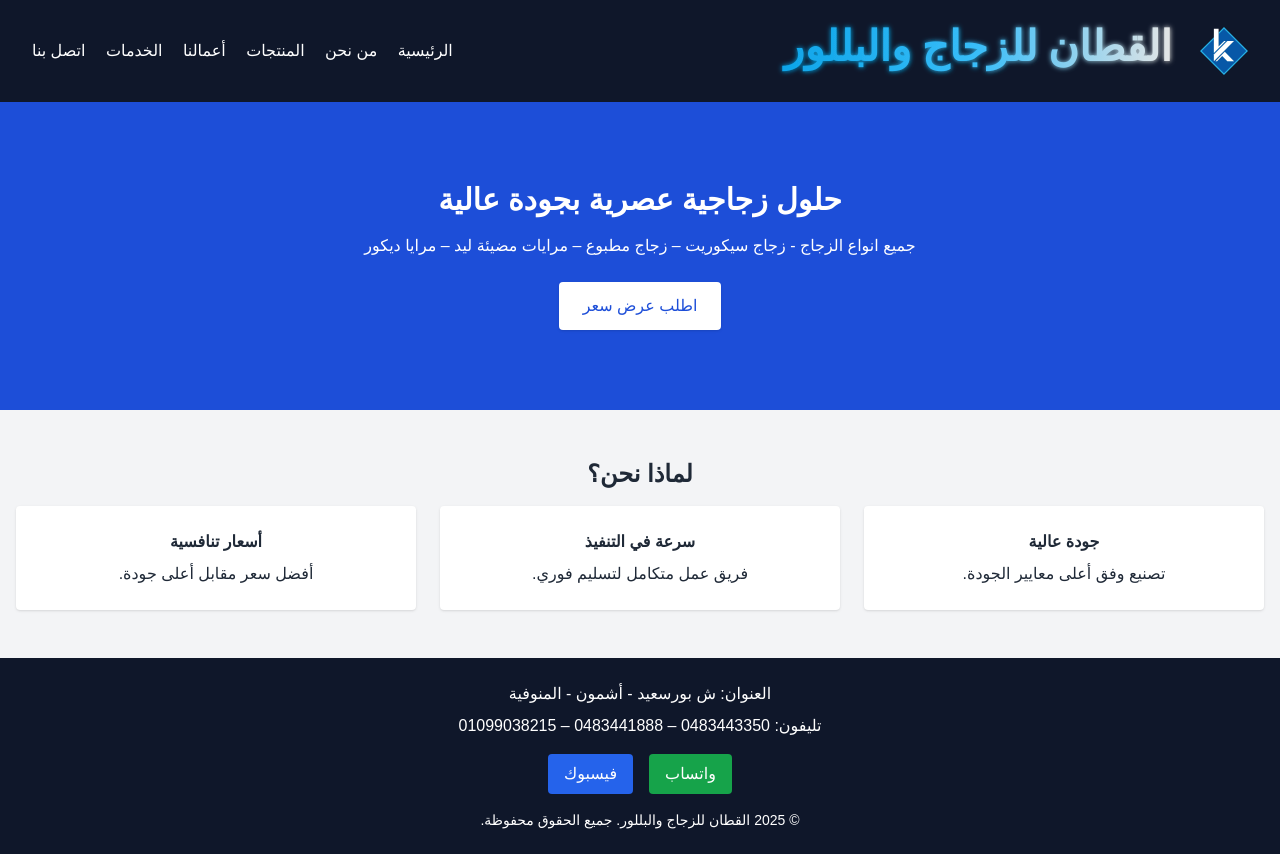
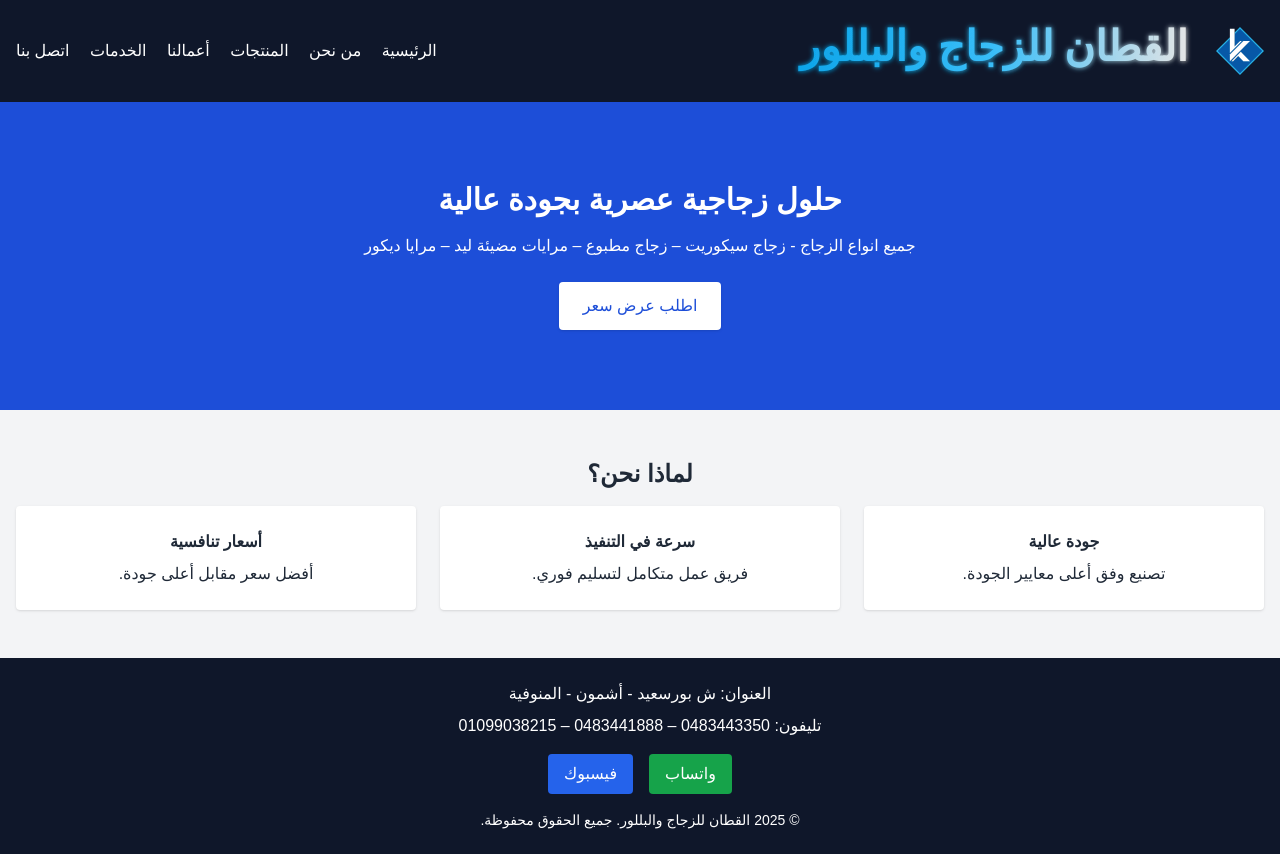
Before and after one commit to waleed19791/kattan, a plain HTML site: page index.html in a window 1280 px wide. Drawn offline with nearby package versions, Linux system fonts and the light colour scheme; a web font is replaced by a local one.

Commit message:
Update index.html

```diff
--- a/index.html
+++ b/index.html
@@ -14,7 +14,7 @@
 
   <!-- الهيدر -->
   <header class="bg-slate-900 text-white">
-  <div class="container mx-auto flex items-center justify-between px-8 py-4">
+  <div class="container mx-auto flex items-center justify-between px-4 py-4">
     <!-- اللوجو + النص -->
     <a href="index.html" class="flex items-center gap-3">
       <img src="img/logo.svg" alt="Kattan Glass" class="h-12">
```
